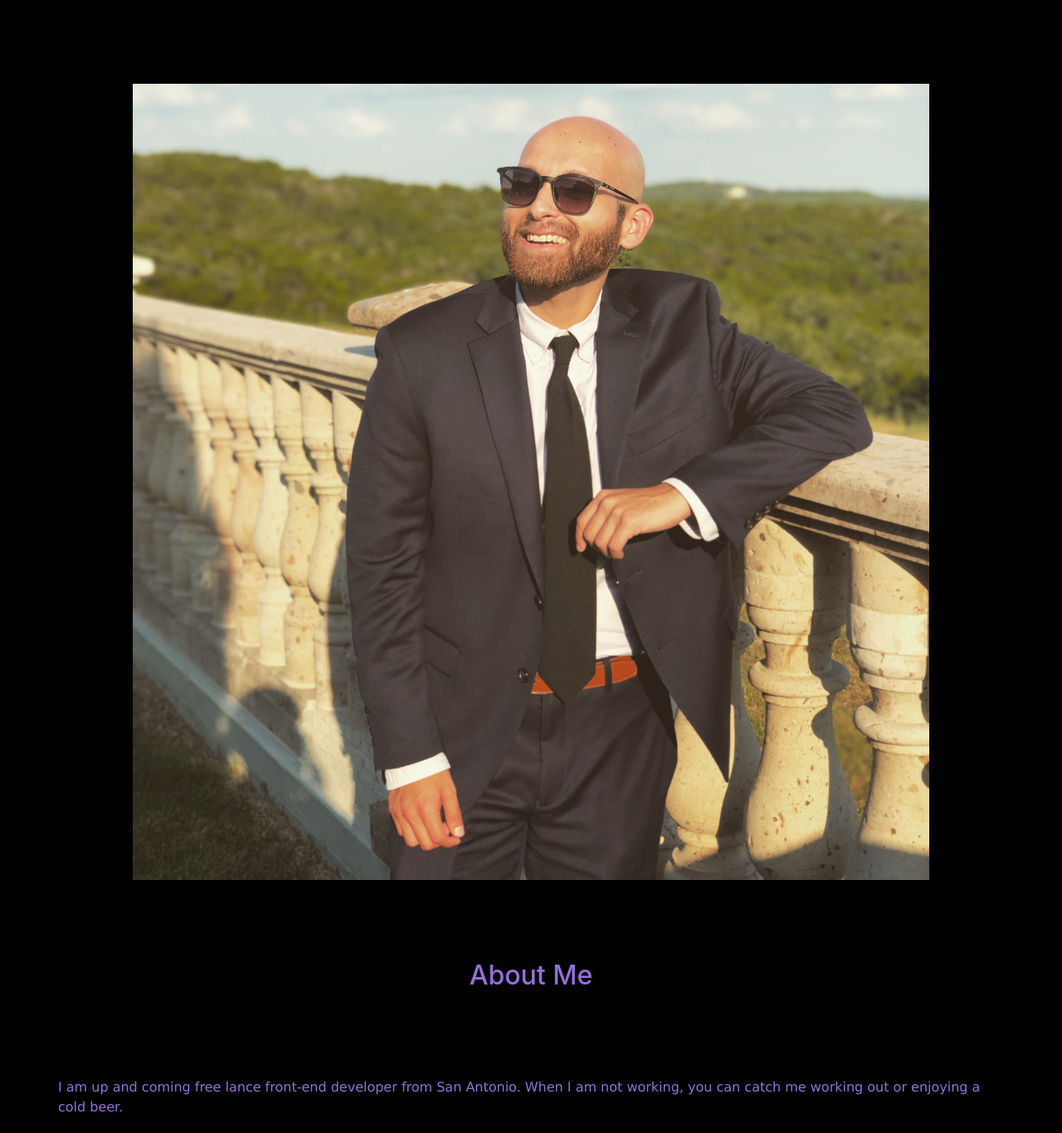
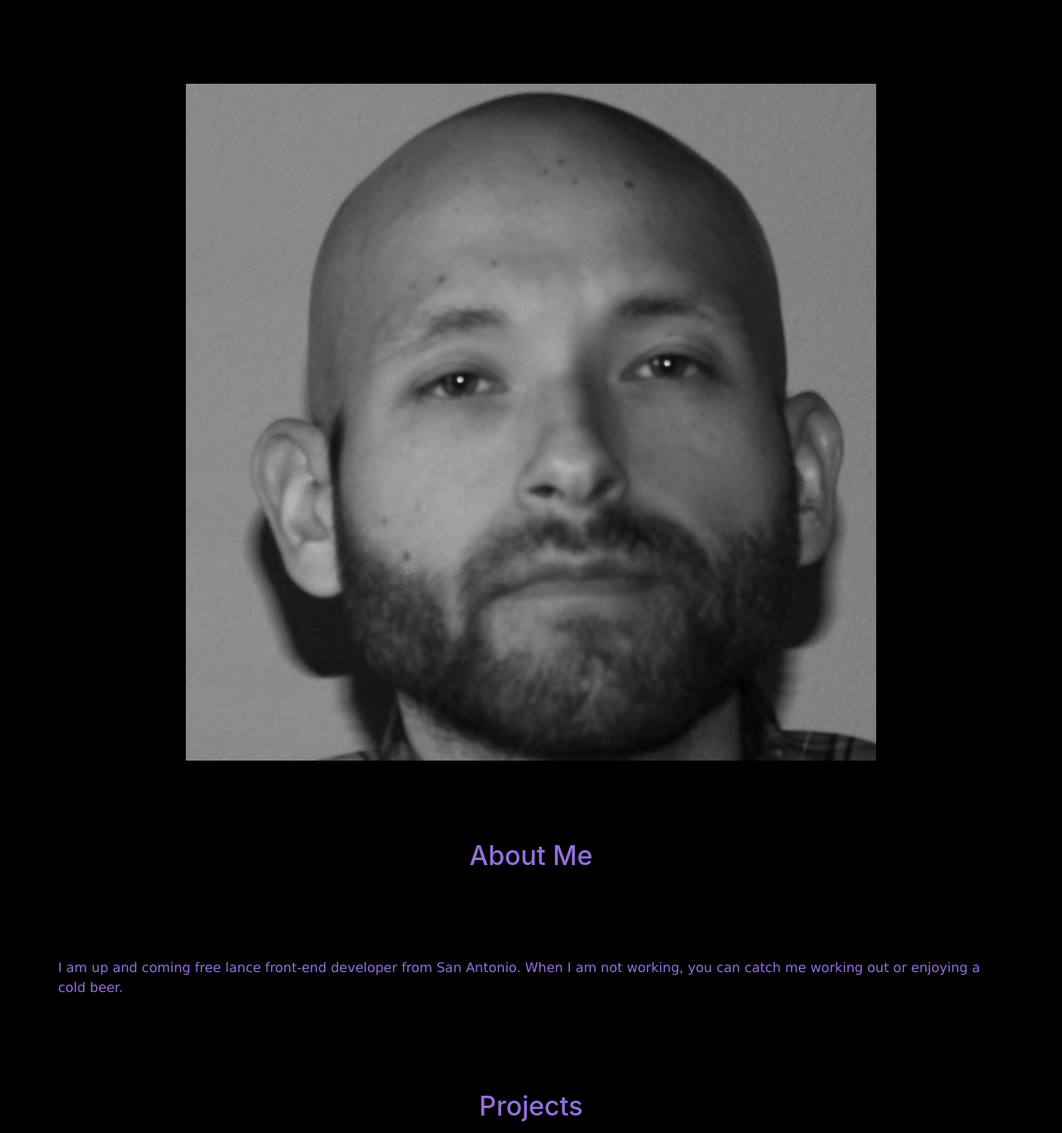
Before and after one commit to jperez210/jacobperez.github.io, a website: page index.html in a window 1280 px wide. Shown: the part 139-1505 px from the top of the page at 83% size. Drawn offline with nearby package versions, Linux system fonts and the light colour scheme.

Commit message:
Update index.html

```diff
--- a/index.html
+++ b/index.html
@@ -36,15 +36,11 @@
            <a class="nav-link" data-value="social" href="projects.html">Projects</a>         </li>
        </ul>
        </div>
-
     </nav>
 
-        <img src="images/ME.png"  alt="Why?" style="height: 75%; width: 75%;">
-
-
-
-      <div class="container">
-        <h2 style="color: mediumpurple;">  About Me</h2>
+    <div class="container">
+      <img src="images/JakeBW.jpg"  alt="Why?" style="height: 75%; width: 75%;">
+        <h2 style="color: mediumpurple;"> About Me</h2>
         <div class="row">
         <p> I am up and coming free lance front-end developer from San Antonio. When I am not working, you can catch me working out or enjoying a cold beer.
         </p>
```
